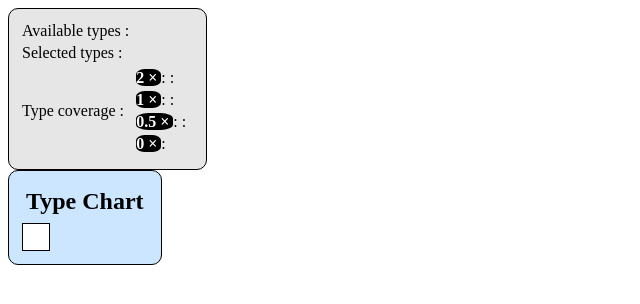
After one commit to ticowiko/intpdb, a Django app: page /pokemon/coverage/ in a window 1280 px wide. The commit adds this page. Shown: the top 304 px of the page, without its empty margins (0-640 px from the left). Run offline with Django 3.2, Linux system fonts and the light colour scheme; tables that the repository leaves empty hold one stand-in row (values such as "Sample post"); lists and menus that the app fills with data are empty; some libraries are stand-ins or nearby versions.

Commit message:
added coverage app

```diff
--- /dev/null
+++ b/pokemon/static/pokemon/poke-coverage.js
@@ -0,0 +1,80 @@
+function split_cap(text) {
+  return text.toLowerCase().split(/[ _-]/).map((s) => s.charAt(0).toUpperCase() + s.substring(1)).join(' ');
+}
+
+function mid_slash(text) {
+  unslashed = split_cap(text).split(' ');
+  return unslashed.slice(0, unslashed.length/2).join(' ') + '/' + unslashed.slice(unslashed.length/2, unslashed.length).join(' ')
+}
+
+var poke_coverage = new Vue({
+  el: '#poke-coverage',
+  data: {
+    types: [],
+    matrix: {},
+    selected: []
+  },
+  mounted:function(){
+    this.onload();
+  },
+  methods: {
+    onload:function() {
+      axios({ method: "GET", "url": "/pokemon/api/type_effectiveness/" }).then(result => {
+        for (var i = 0; i < result.data.length; i++) {
+          if ( ! (result.data[i].attack.name in this.matrix) ) {
+            this.matrix[result.data[i].attack.name] = {};
+          }
+          this.matrix[result.data[i].attack.name][result.data[i].defense.name] = result.data[i].effectiveness;
+          this.types = ['normal', 'fighting', 'flying', 'poison', 'ground', 'rock', 'bug', 'ghost', 'steel', 'fire', 'water', 'grass', 'electric', 'psychic', 'ice', 'dragon', 'dark', 'fairy']
+        }
+      }, error => {
+        console.error(error);
+      });
+    },
+    select_type:function(type) {
+      this.selected.push(type);
+      this.selected = [...new Set(this.selected)]
+    },
+    unselect_type:function(type) {
+      set = new Set(this.selected);
+      set.delete(type);
+      this.selected = [...new Set(set)];
+    },
+    effectiveness_style:function(effectiveness){
+      if (effectiveness == 1) {
+        return 'border: 1px solid black;';
+      } else if (effectiveness == 0) {
+        return 'color: white; background-color: black;'
+      } else if (effectiveness < 1) {
+        return 'color: white; background-color: red;'
+      } else {
+        return 'color: white; background-color: green;'
+      }
+    },
+    split_cap:function(text) {
+      return split_cap(text);
+    },
+    mid_slash:function(text) {
+      return mid_slash(text);
+    }
+  },
+  computed: {
+    coverage:function(){
+      coverage = {};
+      for (i = 0; i < this.types.length; i++) {
+        coverage[this.types[i]] = 0;
+      }
+      for (i = 0; i < this.selected.length; i++) {
+        for (j = 0; j < this.types.length; j++) {
+          coverage[this.types[j]] = Math.max(coverage[this.types[j]], this.matrix[this.selected[i]][this.types[j]]);
+        }
+      }
+      coverage_list = [];
+      for (type in coverage) {
+        coverage_list.push({type: type, effectiveness: coverage[type]});
+      }
+      coverage_list.sort(function(a, b){return b.effectiveness - a.effectiveness;});
+      return coverage_list;
+    }
+  }
+})
--- a/pokemon/static/pokemon/style.css
+++ b/pokemon/static/pokemon/style.css
@@ -1,3 +1,27 @@
+/* Coverage styles */
+
+.coverage-container {
+    border-radius: 10px;
+    border: 1px solid black;
+    background-color: #e6e6e6;
+    padding: 10px;
+    display: inline-block;
+}
+
+.type-chart-container {
+    border-radius: 10px;
+    border: 1px solid black;
+    background-color: #cce6ff;
+    padding: 10px;
+}
+
+.type-chart {
+    border: 1px solid black;
+    background-color: white;
+    padding: 10px;
+    border: 1px solid black;
+}
+
 /* Form styles */
 
 .form-container {
@@ -225,6 +249,8 @@
     padding-left: 10px;
     padding-right: 10px;
     text-align: center;
+    font-weight: bold;
+    display: inline-block;
 }
 
 .normal {
--- /dev/null
+++ b/pokemon/templates/pokemon/coverage.html
@@ -0,0 +1,118 @@
+{% load pokemon_data_manipulators %}
+{% load static %}
+
+<script src="https://cdn.jsdelivr.net/npm/vue@2.6.10/dist/vue.js"></script>
+<script src="https://unpkg.com/axios/dist/axios.min.js"></script>
+<script src="https://cdn.jsdelivr.net/npm/lodash@4.13.1/lodash.min.js"></script>
+
+<link rel="stylesheet" type="text/css" href="{% static 'pokemon/style.css' %}">
+
+{% verbatim %}
+
+<div id="poke-coverage">
+
+    <table class="coverage-container">
+        <tr>
+            <td>
+                Available types :
+            </td>
+            <td>
+                <span v-for="type in types" v-bind:class="'type-sprite ' + type" style="cursor: pointer;" v-on:click="select_type(type)">
+                    {{ split_cap(type) }}
+                </span>
+            </td>
+        </tr>
+        <tr>
+            <td>
+                Selected types :
+            </td>
+            <td>
+                <span v-for="type in selected" v-bind:class="'type-sprite ' + type" style="cursor: pointer;" v-on:click="unselect_type(type)">
+                    {{ split_cap(type) }}
+                </span>
+            </td>
+        </tr>
+        <tr>
+            <td>
+                Type coverage :
+            </td>
+            <td>
+                <table>
+                    <tr>
+                        <td>
+                            <span class="effectiveness"> 2 &times; </span> : :
+                        </td>
+                        <td>
+                            <span v-for="type_effectiveness in coverage" v-if="type_effectiveness.effectiveness == 2" v-bind:class="'type-sprite ' + type_effectiveness.type">
+                                {{ split_cap(type_effectiveness.type) }}
+                            </span>
+                        </td>
+                    </tr>
+                    <tr>
+                        <td>
+                            <span class="effectiveness"> 1 &times; </span> : :
+                        </td>
+                        <td>
+                            <span v-for="type_effectiveness in coverage" v-if="type_effectiveness.effectiveness == 1" v-bind:class="'type-sprite ' + type_effectiveness.type">
+                                {{ split_cap(type_effectiveness.type) }}
+                            </span>
+                        </td>
+                    </tr>
+                    <tr>
+                        <td>
+                            <span class="effectiveness"> 0.5 &times; </span> : :
+                        </td>
+                        <td>
+                            <span v-for="type_effectiveness in coverage" v-if="type_effectiveness.effectiveness == 0.5" v-bind:class="'type-sprite ' + type_effectiveness.type">
+                                {{ split_cap(type_effectiveness.type) }}
+                            </span>
+                        </td>
+                    </tr>
+                    <tr>
+                        <td>
+                            <span class="effectiveness"> 0 &times; </span> :
+                        </td>
+                        <td>
+                            <span v-for="type_effectiveness in coverage" v-if="type_effectiveness.effectiveness == 0" v-bind:class="'type-sprite ' + type_effectiveness.type">
+                                {{ split_cap(type_effectiveness.type) }}
+                            </span>
+                        </td>
+                    </tr>
+                </table>
+            </td>
+        </tr>
+    </table>
+
+    <br>
+
+    <table class="type-chart-container">
+        <tr>
+            <th class="evo-header">
+                Type Chart
+            </th>
+        </tr>
+        <tr>
+            <td>
+                <table class="type-chart">
+                    <tr>
+                        <th></th>
+                        <th style="width: 60px; border: 1px solid black;" v-for="defense in types" v-bind:class="defense">{{ split_cap(defense) }}</th>
+                    </tr>
+                    <tr v-for="attack in types">
+                        <td v-bind:class="attack">
+                            {{ split_cap(attack) }}
+                        </td>
+                        <td v-for="defense in types" v-bind:style="effectiveness_style(matrix[attack][defense])">
+                            <center>{{ matrix[attack][defense] }}</center>
+                        </td>
+                    </tr>
+                </table>
+            </td>
+        </tr>
+    </table>
+
+</div>
+
+{% endverbatim %}
+
+<script src="{% static 'pokemon/poke-coverage.js' %}"></script>
--- a/pokemon/templates/pokemon/templates/poke-display.html
+++ b/pokemon/templates/pokemon/templates/poke-display.html
@@ -1,6 +1,6 @@
 {% verbatim %}
 <template id="poke-display">
-    <figure class="poke-display" v-bind:style="'background-color: ' + color" v-on:click="$root.set_search(pokemon.form_name)">
+    <figure class="poke-display" v-bind:style="'background-color: ' + color" v-on:click="$root.set_search(split_cap(pokemon.form_name))">
         <img v-bind:src="pokemon.sprite_url" v-bind:alt="pokemon.form_name" class="poke-sprite">
         <figcaption class="poke-caption">
             <table style="text-align:center">
--- a/pokemon/urls.py
+++ b/pokemon/urls.py
@@ -14,5 +14,6 @@ apipatterns = [
 
 urlpatterns = [
     re_path('^api/', include(apipatterns)),
-    re_path('^$', index, name='index')
+    re_path('^$', index, name='index'),
+    re_path('^coverage/$', coverage, name='coverage'),
 ]
--- a/pokemon/views.py
+++ b/pokemon/views.py
@@ -57,3 +57,10 @@ def index(request):
         request,
         'pokemon/index.html',
     )
+
+
+def coverage(request):
+    return render(
+        request,
+        'pokemon/coverage.html',
+    )
```
Also changed, not shown: pokemon/static/pokemon/poke-search.js (+6 -3 lines), pokemon/templates/pokemon/index.html (+7 -4 lines), pokemon/templates/pokemon/templates/poke-types.html (+9 -21 lines).
